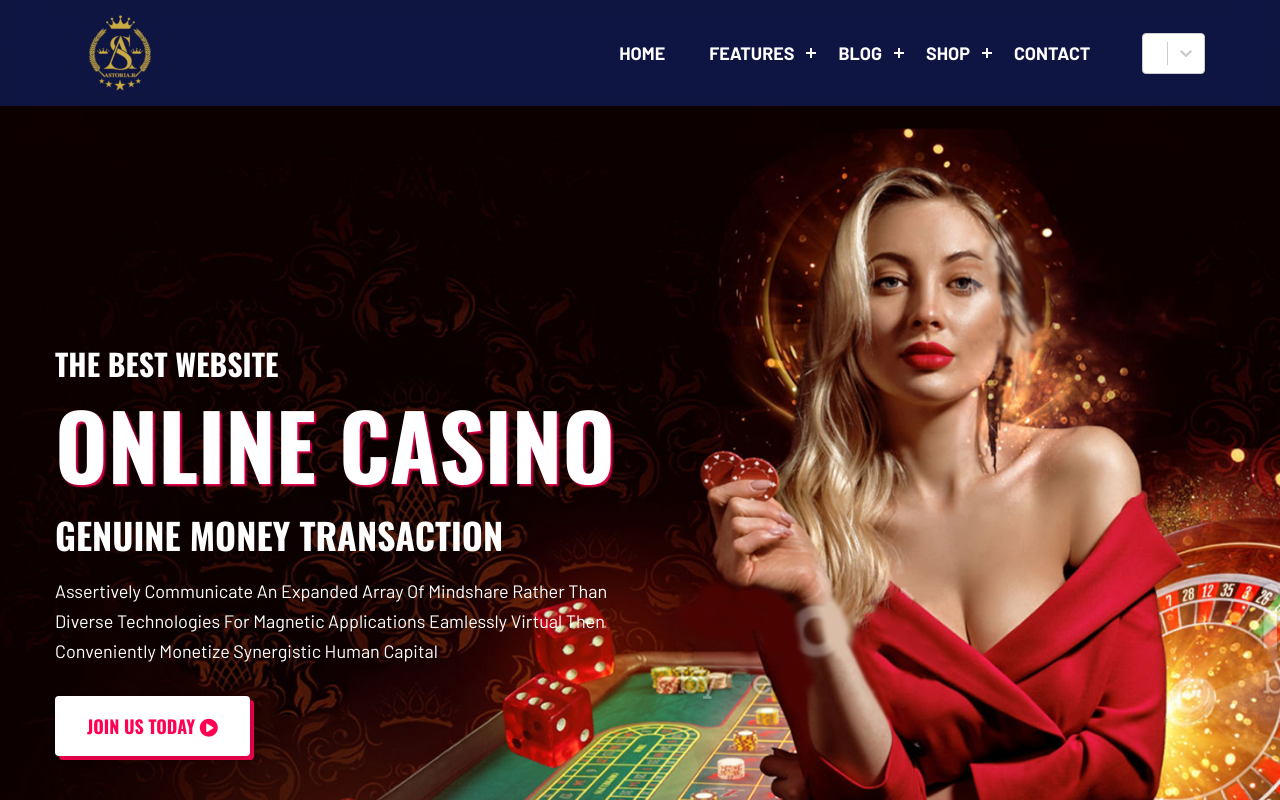
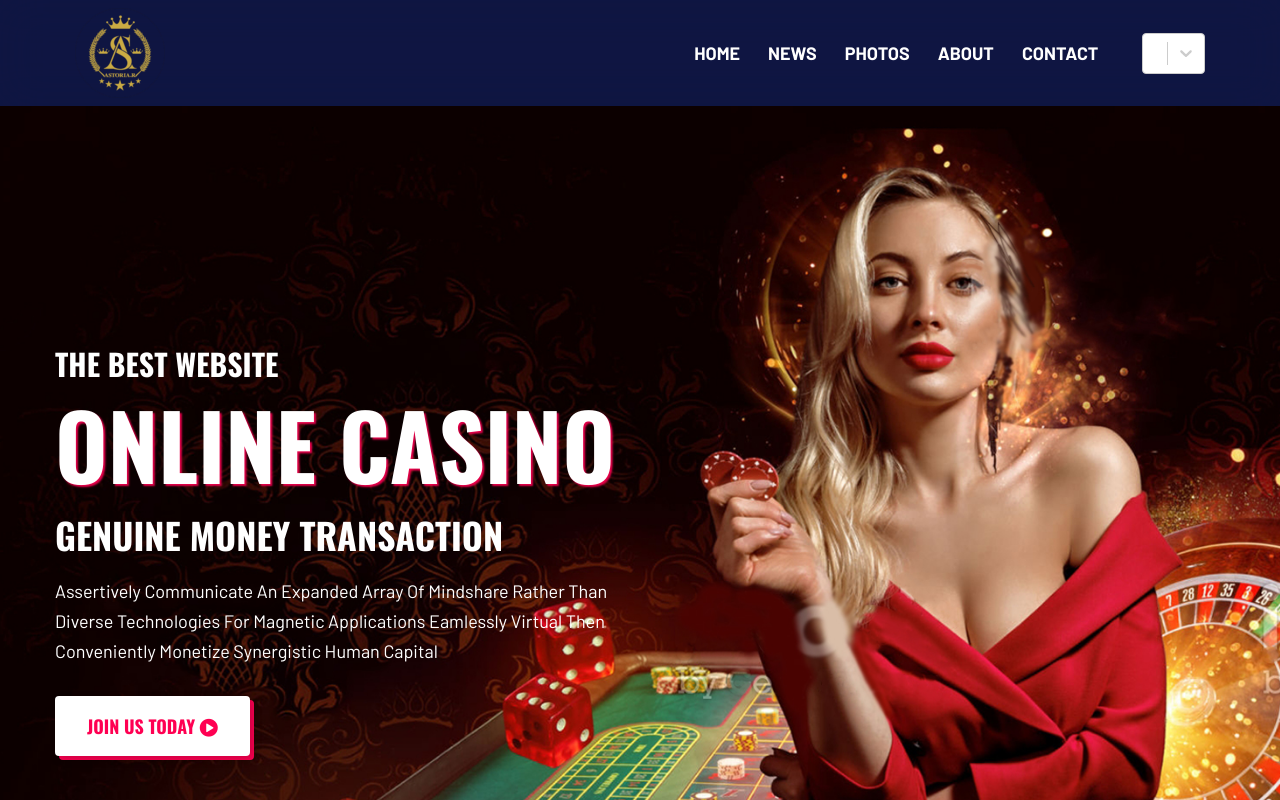
Before and after one commit to ruabelyan/astoriarCasino, a React (Create React App) app: page / in a window 1280 px wide. Shown: the top 800 px of the page. Built offline with nearby package versions, Linux system fonts and the light colour scheme.

Commit message:
add translations

```diff
--- a/public/assets/sass/layout/_header.scss
+++ b/public/assets/sass/layout/_header.scss
@@ -356,7 +356,7 @@
             color: $white-color;
             font-size: $fs-base;
             font-weight: 700;
-            padding: 15px 22px;
+            padding: 15px 14px;
             text-transform: uppercase;
 
             i {
--- a/src/assets/sass/layout/_header.scss
+++ b/src/assets/sass/layout/_header.scss
@@ -359,7 +359,7 @@
             color: $white-color;
             font-size: $fs-base;
             font-weight: 700;
-            padding: 15px 22px;
+            padding: 15px 14px;
             text-transform: uppercase;
 
             i {
--- a/src/component/layout/header-2.jsx
+++ b/src/component/layout/header-2.jsx
@@ -356,13 +356,25 @@ const HeaderTwo = () => {
               <div className="header-wrapper justify-content-lg-end">
                 <div className="mobile-logo d-lg-none">
                   <Link to="/">
-                    <img src="assets/images/logo/mainLigo" alt="logo" />
+                    <img src={logo} alt="logo" />
                   </Link>
                 </div>
                 <div className="menu-area">
                   <ul className={`menu ${menuToggle ? "active" : ""}`}>
                     <li>
                       <NavLink to="/">{t("home")}</NavLink>
+                    </li>
+                    <li>
+                      <NavLink to="/game-list">{t("news")}</NavLink>
+                    </li>
+                    <li>
+                      <NavLink to="/blog">{t("photos")}</NavLink>
+                    </li>
+                    <li>
+                      <NavLink to="/about">{t("about")}</NavLink>
+                    </li>
+                    <li>
+                      <NavLink to="/contact">{t("contact")}</NavLink>
                     </li>
                     {/* <li className="menu-item-has-children">
                       <a
@@ -383,7 +395,7 @@ const HeaderTwo = () => {
                         </li>
                       </ul>
                     </li> */}
-                    <li className="menu-item-has-children">
+                    {/* <li className="menu-item-has-children">
                       <a
                         href="#"
                         role="button"
@@ -392,7 +404,7 @@ const HeaderTwo = () => {
                         aria-expanded="false"
                       >
                          {t("features")}
-                      </a>
+                      </a> */}
                       {/* <ul className="submenu dropdown-menu">
                         <li>
                           <NavLink to="/about">About</NavLink>
@@ -428,8 +440,8 @@ const HeaderTwo = () => {
                           <NavLink to="/404">404 Page</NavLink>
                         </li>
                       </ul> */}
-                    </li>
-                    <li className="menu-item-has-children">
+                    {/* </li> */}
+                    {/* <li className="menu-item-has-children">
                       <a
                         href="#"
                         role="button"
@@ -450,8 +462,8 @@ const HeaderTwo = () => {
                           <NavLink to="/blog-single">Blog Single</NavLink>
                         </li>
                       </ul>
-                    </li>
-                    <li className="menu-item-has-children">
+                    </li> */}
+                    {/* <li className="menu-item-has-children">
                       <a
                         href="#"
                         role="button"
@@ -475,7 +487,7 @@ const HeaderTwo = () => {
                     </li>
                     <li>
                       <NavLink to="/contact">{t("contact")}</NavLink>
-                    </li>
+                    </li> */}
                   </ul>
                   {/* <Link to="/login" className="login"><i className="icofont-user"></i> <span>LOG IN</span> </Link>
                                     <Link to="/signup" className="signup"><i className="icofont-users"></i> <span>SIGN UP</span></Link> */}
--- a/src/translations/index.js
+++ b/src/translations/index.js
@@ -3,28 +3,42 @@ export const resources = {
     translation: {
       home: "Home",
       contact: "Contact",
-      features: "Features",
+      news: "News",
       blog: "Blog",
-      shop:'Shop'
+      about:'About',
+      photos: "Photos",
     },
   },
   ru: {
     translation: {
-      home: "Домой",
+      home: "Главный",
       contact: "Контакты",
-      features: "Функции",
+      news: "Новости",
       blog: "Блог",
-      shop:'????'
+      photos: "Фото",
+      about:'О Нас',
 
     },
   },
   arm: {
     translation: {
-      home: "Տուն",
+      home: "Գլխավոր",
       contact: "Կոնտակտներ",
-      features: "Ֆունկցիաներ",
+      news: "Նորություններ",
       blog: "Բլոգ",
-      shop:'???'
+      photos: "Նկարներ",
+      about:'Մեր մասին',
+
+    },
+  },
+  ir: {
+    translation: {
+      home: "صفحه اصلی",
+      contact: "مخاطب",
+      news: "اخبار",
+      blog: "وبلاگ",
+      photos: "در باره",
+      about:'عکس ها',
 
     },
   },
```
Also changed, not shown: public/assets/css/style.min.css, src/assets/css/style.min.css.
